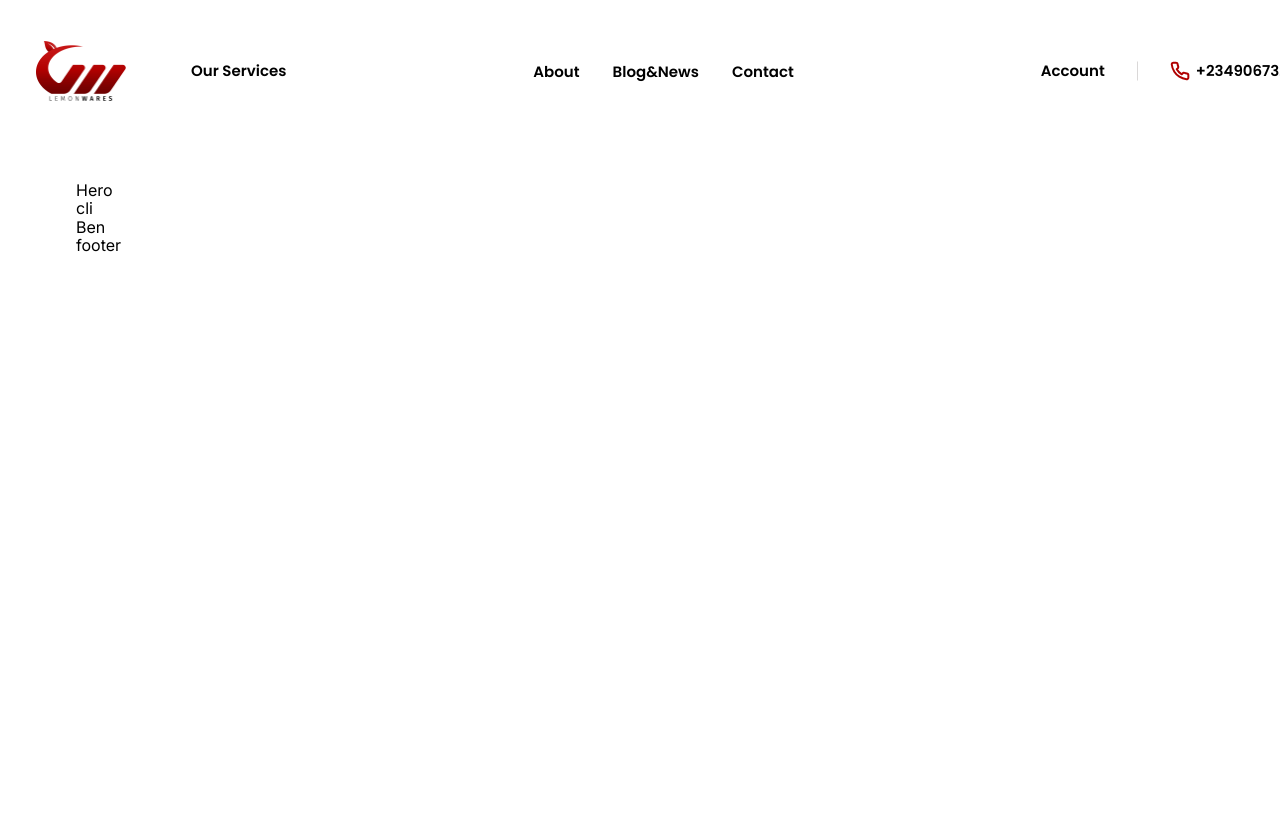
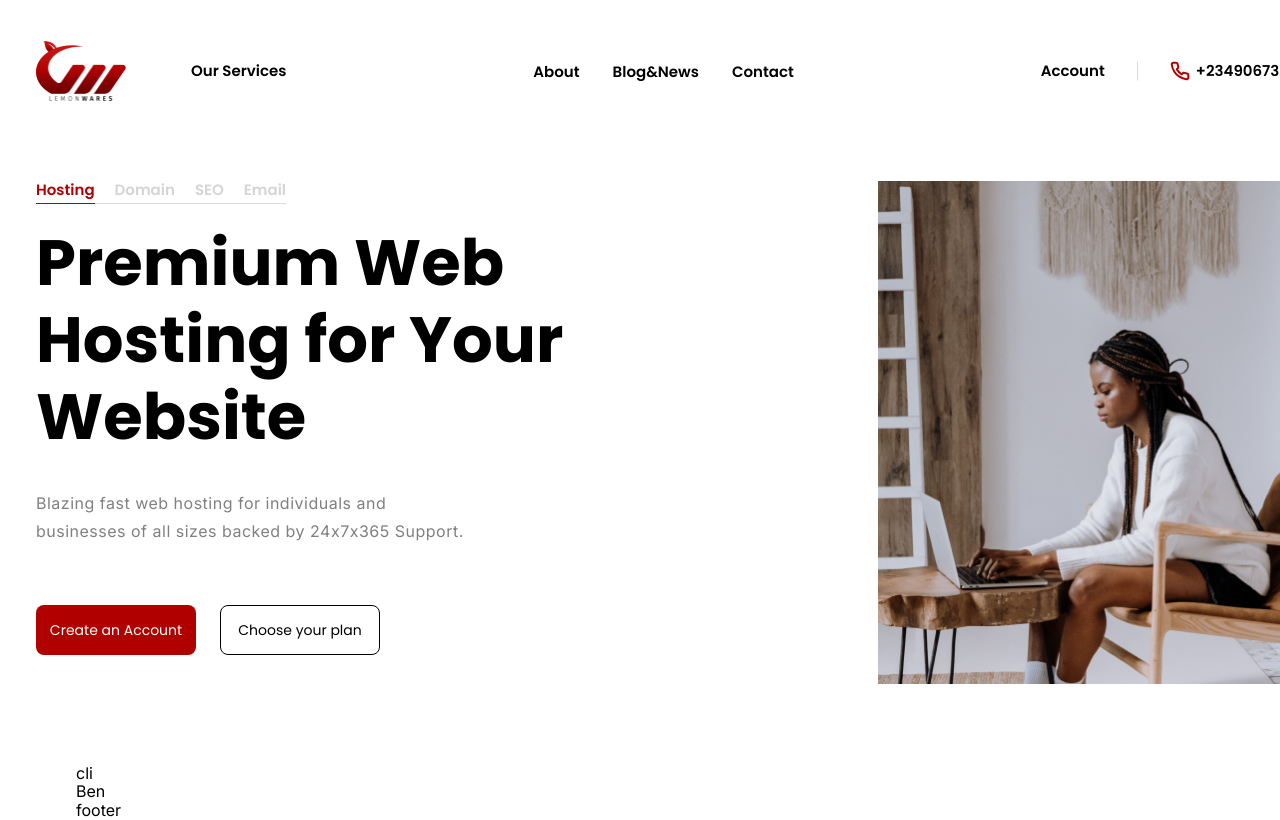
Before and after one commit to KHARKIVSKA-KURKUMA/Lemonwares, a website built with Parcel: page src/index.html in a window 1280 px wide. Shown: the top 820 px of the page. Built offline with nearby package versions, Linux system fonts and the light colour scheme.

Commit message:
added hero

```diff
--- a/src/partials/hero.html
+++ b/src/partials/hero.html
@@ -1,3 +1,26 @@
 <section class="hero">
-  <div class="container">Hero</div>
+  <div class="container">
+    <div class="hero-wrap">
+      <ul class="hero-list list">
+        <li class="hero-item active">Hosting</li>
+        <li class="hero-item">Domain</li>
+        <li class="hero-item">SEO</li>
+        <li class="hero-item">Email</li>
+      </ul>
+      <h1 class="hero-title">Premium Web Hosting for Your Website</h1>
+      <p class="hero-desc">
+        Blazing fast web hosting for individuals and businesses of all sizes
+        backed by 24x7x365 Support.
+      </p>
+      <div class="hero-btn-wrap">
+        <button type="button" class="hero-btn create-acc">
+          Create an Account
+        </button>
+        <button type="button" class="hero-btn choose-plan">
+          Choose your plan
+        </button>
+      </div>
+    </div>
+    <img src="./images/hero-img.png" alt="girl" class="hero-img" />
+  </div>
 </section>
--- a/src/sass/layouts/_header.scss
+++ b/src/sass/layouts/_header.scss
@@ -1,6 +1,5 @@
 .header {
   .container {
-    padding-top: 41px;
     display: flex;
     padding: 41px 114px 80px 36px;
   }
--- a/src/sass/layouts/_hero.scss
+++ b/src/sass/layouts/_hero.scss
@@ -0,0 +1,87 @@
+.hero {
+  .container {
+    display: flex;
+    padding: 0px 62px 80px 36px;
+    justify-content: space-between;
+  }
+  &-list {
+    display: flex;
+    gap: 20px;
+    margin-bottom: 26px;
+    position: relative;
+    width: 250px;
+    &::after {
+      content: '';
+      width: 100%;
+      position: absolute;
+      background-color: #dad8d8;
+      height: 1px;
+      bottom: 0;
+      left: 0;
+      transform: translateY(6px);
+    }
+  }
+  &-item {
+    font-family: 'Poppins', sans-serif;
+    font-weight: 600;
+    font-size: 15px;
+    color: #d6d4d4;
+    cursor: pointer;
+    position: relative;
+  }
+  .active {
+    color: #b00000;
+    &::after {
+      content: '';
+      width: 100%;
+      position: absolute;
+      background-color: #b00000;
+      height: 1px;
+      bottom: 0;
+      left: 0;
+      transform: translateY(6px);
+      z-index: 1000;
+    }
+  }
+  &-title {
+    font-family: 'Poppins', sans-serif;
+    font-weight: 700;
+    font-size: 64px;
+    max-width: 608px;
+    line-height: 77px;
+    margin-bottom: 34px;
+  }
+  &-desc {
+    max-width: 440px;
+    font-size: 16px;
+    line-height: 28px;
+    letter-spacing: 0.5px;
+    margin-bottom: 60px;
+    color: #808080;
+  }
+  &-btn-wrap {
+    display: flex;
+    gap: 24px;
+  }
+  &-btn {
+    font-family: 'Poppins', sans-serif;
+    border: none;
+    border-radius: 8px;
+    background-color: transparent;
+    width: 160px;
+    padding: 12px 0;
+    font-size: 14px;
+    line-height: 24px;
+    cursor: pointer;
+  }
+  .create-acc {
+    background-color: #b00000;
+    color: #ffffff;
+  }
+  .choose-plan {
+    border: 1px solid #000000;
+  }
+  &-img {
+    width: 500px;
+  }
+}
```
